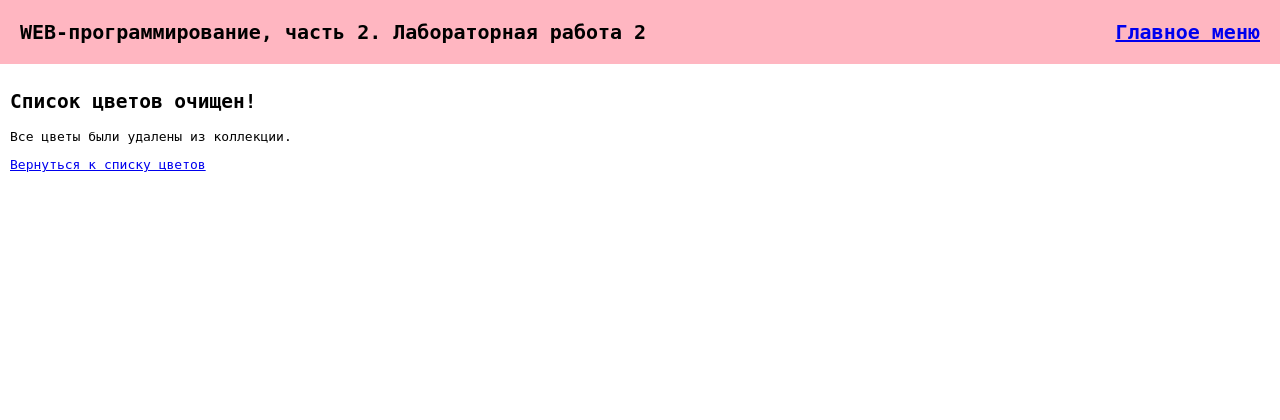
After one commit to Maria9907/web-back-labs, a Flask app: page /lab2/clear in a window 1280 px wide. The commit adds this page. Shown: the top 420 px of the page. Run offline with Flask 3, Linux system fonts and the light colour scheme.

Commit message:
правки

```diff
--- a/app.py
+++ b/app.py
@@ -379,6 +379,11 @@ def add_flower_post():
     else:
         return render_template('error.html', message="Не указано имя или цена цветка"), 400
 
+@app.route("/lab2/clear")
+def clear_flowers():
+    flower_list.clear()
+    return render_template('clear_flowers.html')
+
 @app.route("/lab2/all_flowers")
 def show_all_flowers():
     return render_template('all_flowers.html', flowers=flower_list)
--- /dev/null
+++ b/templates/clear_flowers.html
@@ -0,0 +1,8 @@
+{% extends "base.html" %} {# номер лабораторной работы: #} {% block lab
+%}Лабораторная работа 2{% endblock %} {# основной контент: #} {% block main %}
+
+<h2>Список цветов очищен!</h2>
+<p>Все цветы были удалены из коллекции.</p>
+<a href="{{ url_for('show_all_flowers') }}">Вернуться к списку цветов</a>
+
+{% endblock %}
--- a/templates/lab2.html
+++ b/templates/lab2.html
@@ -12,7 +12,7 @@
             <a href="/lab2/example">example</a>
         </li>
         <li>
-            <a href="/lab2/a/">адрес со слешем</a>
+            <a href="/lab2/a/">Адрес со слешем</a>
         </li>
         <li>
             <a href="/lab2/a">Адрес без слеша</a>
@@ -24,7 +24,7 @@
             <a href="/lab2/add_flower/">Добавление цветка</a>
         </li>
         <li>
-            <a href="/lab2/add_flower/<name>">Добавление нового цветка и информация</a>
+            <a href="/lab2/add_flower/<name>">Добавление нового цветка и информация (указать название цветка в адресе)</a>
         </li>
         <li>
             <a href="/lab2/all_flowers">Список цветов</a>
@@ -42,7 +42,7 @@
             <a href="/lab2/calc/">Калькулятор с 1</a>
         </li>
         <li>
-            <a href="/lab2/calc/<int:a>">Калькултор(указать в адресе первое число)</a>
+            <a href="/lab2/calc/<int:a>">Калькулятор(указать в адресе первое число)</a>
         </li>
         <li>
             <a href="/lab2/books">Книги</a>
```
